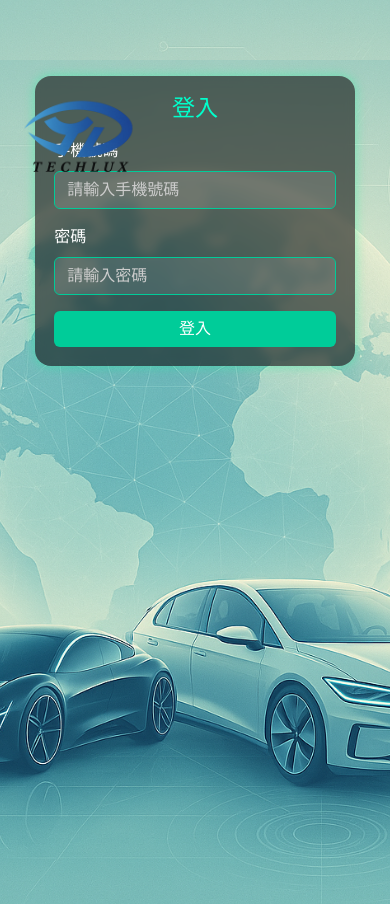
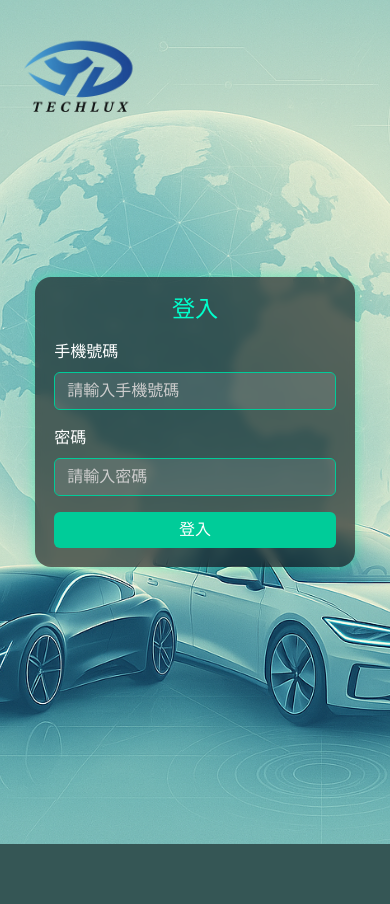
Before and after one commit to Alanisme-star/flask-customer-tracker, a Flask app: page / in a window 390 px wide. After the commit the page ends 844 px from the top, so only its background shows below. Run offline with Flask 2, Linux system fonts and the light colour scheme; parts of the project's set-up code (start-up, migrations or seed data) failed here and were passed over.

Commit message:
調整登入區塊位置，避免遮住 LOGO，移除 RWD 設計

```diff
--- a/templates/login.html
+++ b/templates/login.html
@@ -26,18 +26,11 @@
     .login-container {
       min-height: 100vh;
       display: flex;
-      align-items: center;
+      align-items: center; /* 置中顯示 */
       justify-content: center;
       padding: 1rem;
       position: relative;
       z-index: 1;
-    }
-
-    @media (max-width: 767px) {
-      .login-container {
-        align-items: flex-start;
-        margin-top: 60px;
-      }
     }
 
     .login-card {
```
